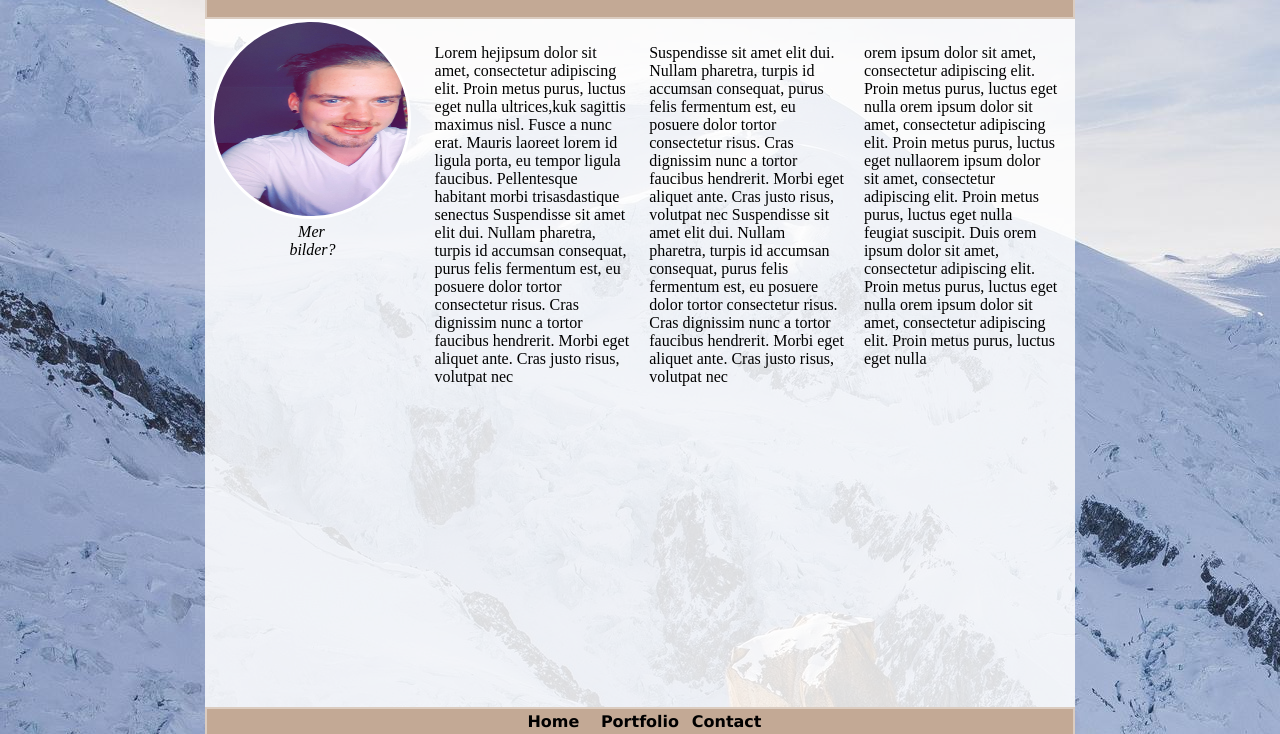
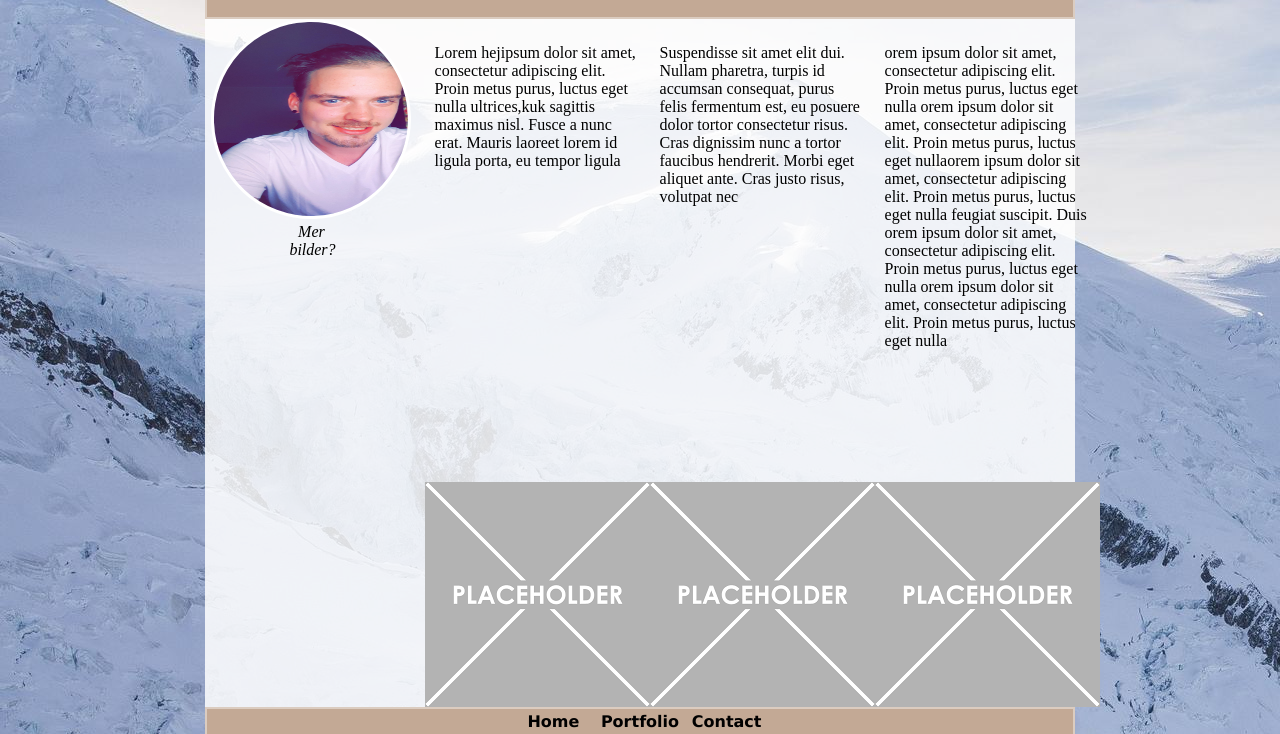
Before and after one commit to AgustRonnback/First-website, a plain HTML site: page portfolio.html in a window 1280 px wide. Shown: the part 184-918 px from the top of the page. Drawn offline with nearby package versions, Linux system fonts and the light colour scheme.

Commit message:
placeholder-img+småfix

```diff
--- a/portfolio.html
+++ b/portfolio.html
@@ -42,20 +42,12 @@
                 Lorem hejipsum dolor sit amet, consectetur adipiscing elit. Proin metus purus, luctus eget nulla
                 ultrices,kuk
                 sagittis maximus nisl. Fusce a nunc erat. Mauris laoreet lorem id ligula porta, eu tempor ligula
-                faucibus. Pellentesque habitant morbi trisasdastique senectus
-                Suspendisse sit amet elit dui. Nullam pharetra, turpis id accumsan consequat, purus felis fermentum est,
-                eu posuere dolor tortor consectetur risus. Cras dignissim nunc a tortor faucibus hendrerit. Morbi eget
-                aliquet ante. Cras justo risus, volutpat nec
-
-
             </p>
             <p class="text2">
                 Suspendisse sit amet elit dui. Nullam pharetra, turpis id accumsan consequat, purus felis fermentum est,
                 eu posuere dolor tortor consectetur risus. Cras dignissim nunc a tortor faucibus hendrerit. Morbi eget
                 aliquet ante. Cras justo risus, volutpat nec
-                Suspendisse sit amet elit dui. Nullam pharetra, turpis id accumsan consequat, purus felis fermentum est,
-                eu posuere dolor tortor consectetur risus. Cras dignissim nunc a tortor faucibus hendrerit. Morbi eget
-                aliquet ante. Cras justo risus, volutpat nec
+
             </p>
             <p class="text3">
                 orem ipsum dolor sit amet, consectetur adipiscing elit. Proin metus purus, luctus eget nulla
@@ -65,7 +57,9 @@
                 eget nulla
                 orem ipsum dolor sit amet, consectetur adipiscing elit. Proin metus purus, luctus eget nulla
             </p>
-
+            <img src="Placeholder.png" class="portfolio-placeholder">
+            <img src="Placeholder.png" class="portfolio-placeholder">
+            <img src="Placeholder.png" class="portfolio-placeholder">
         </div>
     </div>
 
--- a/style.css
+++ b/style.css
@@ -131,6 +131,9 @@ a.active {
   grid-row-end: 4;
   justify-self: stretch;
 }
+.portfolio-placeholder{
+  justify-self: center;
+}
 
 .email-img {
   border: 3px solid rgba(255, 255, 255);
```
Also changed, not shown: contact.html (+0 -6 lines), Placeholder.png (added).
